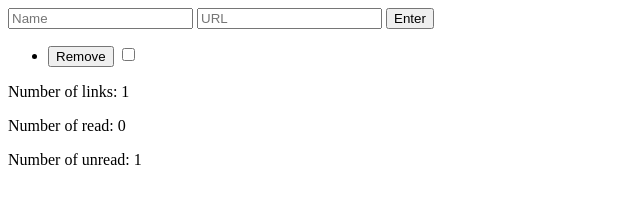
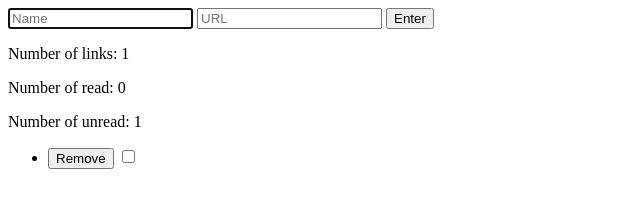
Before and after one commit to dshinzie-zz/linked-list, a plain HTML site: page index.html in a window 1280 px wide. Both pictures are taken after a click on the button "Enter". Shown: the whole page, without its empty margins (0-640 px from the left). Drawn offline with nearby package versions, Linux system fonts and the light colour scheme.

Commit message:
don't feel like styling

```diff
--- a/index.html
+++ b/index.html
@@ -6,20 +6,26 @@
     <title></title>
   </head>
   <body>
-    <section class="input">
+    <section class="container-main">
+
+      <section class="container-content">
+        <section class="container-left">
           <input type="text" id="input-name" placeholder="Name">
           <input type="text" id="input-url" placeholder="URL">
           <input type="button" id="input-button" value="Enter">
+
+          <p class="links-count">Number of links: 0</p>
+          <p class="read-count">Number of read: 0</p>
+          <p class="unread-count">Number of unread: 0</p>
         </section>
-    <section>
+      </section>
+
+      <section class="container-right">
         <ul class="booked-list">
         </ul>
       </section>
-    <section class="results">
-      <p class="links-count"></p>
-      <p class="read-count"></p>
-      <p class="unread-count"></p>
     </section>
+
     <script src="https://ajax.googleapis.com/ajax/libs/jquery/1.12.4/jquery.min.js"></script>
     <script type="text/javascript" src="js/scripts.js"></script>
   </body>
--- a/js/scripts.js
+++ b/js/scripts.js
@@ -2,9 +2,10 @@ var $name = $('#input-name');
 var $url = $('#input-url');
 var $button = $('#input-button');
 
-$button.on('click', function() {
+$button.on('click', function(){
   addLink();
   countAll();
+  clearFields();
 });
 
 $('.booked-list').on('click', '.mark-read', function(){
@@ -18,7 +19,7 @@ $('.booked-list').on('click', '.remove', function(){
   countAll();
 })
 
-function addLink() {
+function addLink(){
   $('ul').append(`
   <li class="unread">
   <span class='title'>${$name.val()}</span>
@@ -29,13 +30,14 @@ function addLink() {
   `);
 }
 
-function countAll() {
+function countAll(){
+  // .text is to change values of selected elements
   $('.links-count').text('Number of links: ' + countLinks());
   $('.read-count').text('Number of read: ' + countRead());
   $('.unread-count').text('Number of unread: ' + countUnread());
 }
 
-function countLinks() {
+function countLinks(){
   return $('li').length;
 }
 
@@ -46,3 +48,10 @@ function countRead(){
 function countUnread(){
   return $('.unread').length;
 }
+
+function clearFields(){
+  // .val is to change the value for input fields
+  $name.val('');
+  $url.val('');
+  $name.focus();
+}
```
Lines whose indentation alone changed are shown as unchanged.
